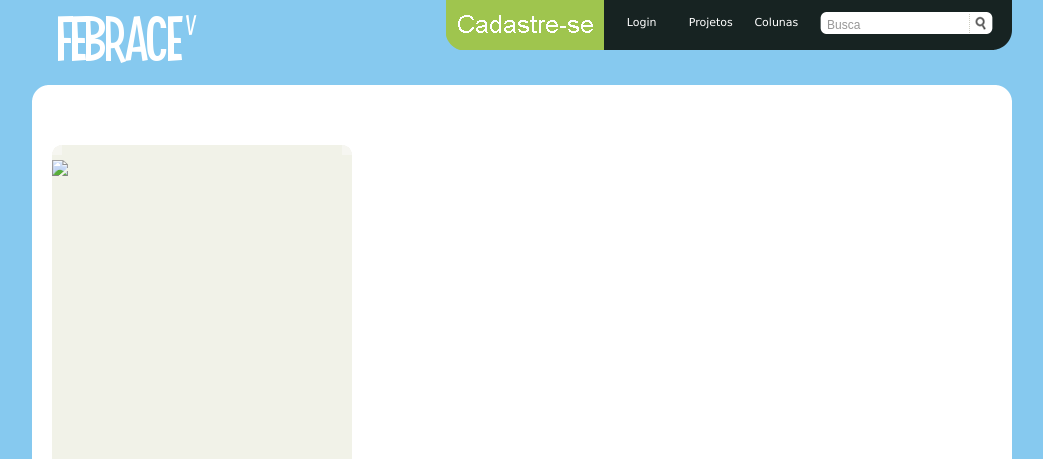
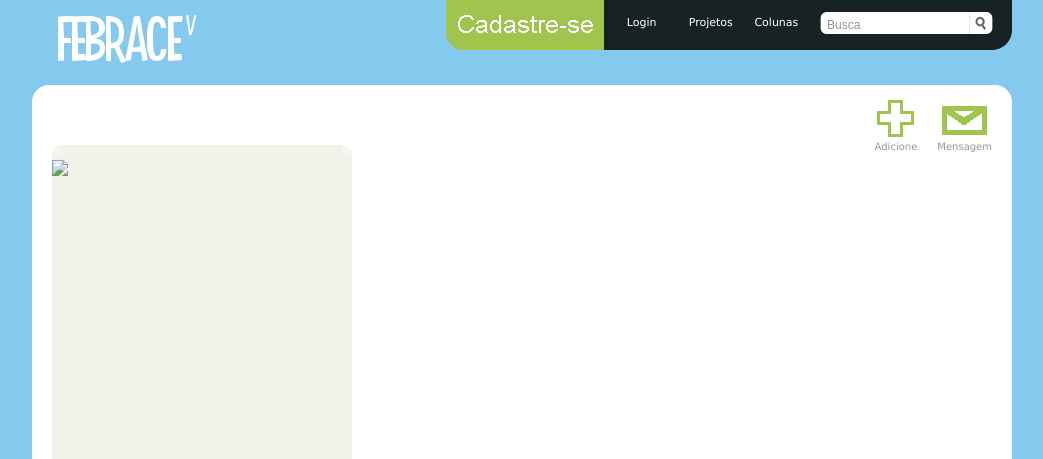
Before and after one commit to nathaliaspatricio/febracev, a Django app: template templates/profiles/profile_detail.html in a window 1280 px wide. Shown: the top 459 px of the page, without its empty margins (118-1161 px from the left). Run offline with Django 3.2, Linux system fonts and the light colour scheme; the template is opened without the code that fills it, so the values that code supplies are empty; parts of the project's set-up code (start-up, migrations or seed data) failed here and were passed over.

Commit message:
adicionando toolbar no perfil

```diff
--- a/templates/base.html
+++ b/templates/base.html
@@ -91,6 +91,7 @@
 	                        </ul>
 	                    </div>
                     {% endif %}
+                    {% block toolbar %}{% endblock %}
                 </div>
 			    <div id="cap">
 				    <img src="{{ MEDIA_URL }}images/top_cap.png" alt="" class="transifyme" />
--- a/templates/profiles/profile_detail.html
+++ b/templates/profiles/profile_detail.html
@@ -4,6 +4,23 @@
 
 {% block header%}
     <h1>{{ user.first_name }} {{ user.last_name }}</h1>
+{% endblock %}
+
+{% block toolbar %}
+    <div id="toolbar">
+        <div class="toolbar_item" onmouseover="toolbar_roll('envelope',event)" onmouseout="toolbar_roll('envelope',event)">
+			<a href="">
+                <img src="{{ MEDIA_URL }}images/toolbar_envelope.png" id="toolbar_envelope" alt="share" /><br />
+	            Mensagem
+            </a>
+		</div>
+        <div id="contact_switch" class="toolbar_item">
+            <a href="">
+                <img src="{{ MEDIA_URL }}images/toolbar_add.png" id="toolbar_add" alt="contact" /><br />
+                Adicione
+            </a>
+	    </div>
+    </div>
 {% endblock %}
 
 {% block content %}
```
Also changed, not shown: static/images/toolbar_add.png (added), static/images/toolbar_envelope.png (added).
